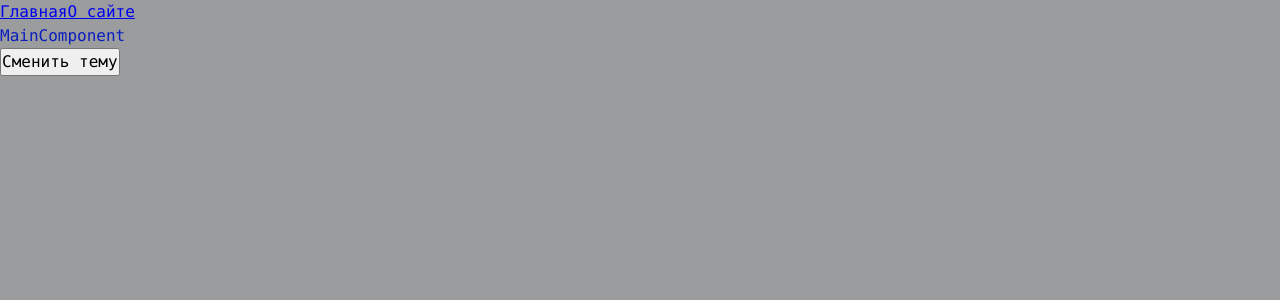
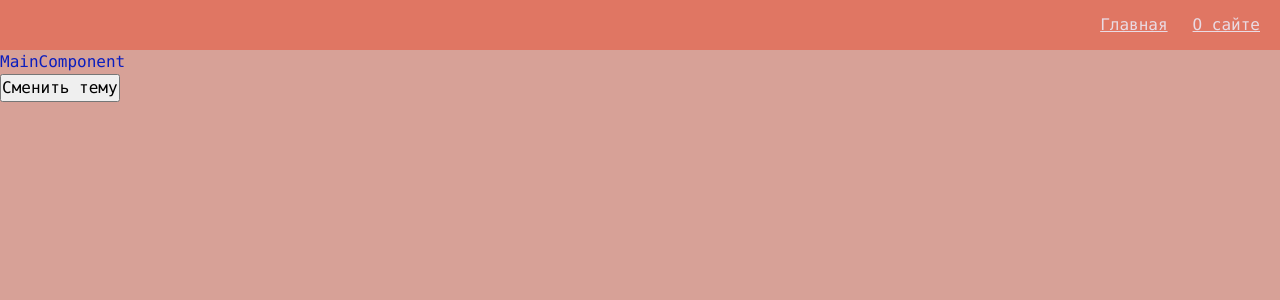
Before and after one commit to Vlad-doc/production-project, a React app: page / in a window 1280 px wide. Shown: the top 300 px of the page. Built offline with nearby package versions, Linux system fonts and the light colour scheme.

Commit message:
12. Navbar, first ui-kit

```diff
--- a/src/app/App.tsx
+++ b/src/app/App.tsx
@@ -1,23 +1,17 @@
-import { Link } from 'react-router-dom';
-
 import { classNames } from 'shared/lib/classNames/classNames';
 import { useTheme } from 'app/providers/ThemeProvider';
 import { AppRouter } from './providers/router';
 
 import './styles/styles.scss';
+import { Navbar } from 'widgets/Navbar';
 
 const App = () => {
     const { theme, toggleTheme } = useTheme();
 
     return (
         <div className={classNames('app', {}, [theme])}>
-            <Link to='/'>
-                Главная
-            </Link>
-            <Link to='/about'>
-                О сайте
-            </Link>
-            <AppRouter/>
+            <Navbar />
+            <AppRouter />
             <button onClick={toggleTheme}>
                 Сменить тему
             </button>
--- a/src/app/styles/themes/dark.scss
+++ b/src/app/styles/themes/dark.scss
@@ -1,6 +1,9 @@
 .app.dark {
-    --bg-color: rgb(11, 29, 190);
+    --bg-color: rgb(22,23,24);
+    --inverted-bg-color: rgb(66,69,74);
 
     --primary-color: rgb(155, 156, 158);
     --secondary-color: rgb(207, 6, 197);
+    --inverted-primary-color: rgb(205, 217, 238);
+    --inverted-secondary-color: rgb(8, 93, 114);
 }
--- a/src/app/styles/themes/light.scss
+++ b/src/app/styles/themes/light.scss
@@ -1,6 +1,9 @@
 .app.light {
-    --bg-color: rgb(155, 156, 158);
+    --bg-color: rgb(215,161,151);
+    --inverted-bg-color: rgb(224, 118, 99);
 
     --primary-color: rgb(11, 29, 190);
     --secondary-color: rgb(8, 93, 114);
+    --inverted-primary-color: rgb(233, 219, 228);
+    --inverted-secondary-color: rgb(207, 6, 197);
 }
--- a/src/app/styles/variables/global.scss
+++ b/src/app/styles/variables/global.scss
@@ -8,4 +8,7 @@
     --font-size-l: 24px;
     --font-line-l: 32px;
     --font-l: var(--font-size-l) / var(--font-line-l) var(--font-family-main);
+
+    // Размеры
+    --navbar-height: 50px;
 }
--- a/src/shared/lib/classNames/classNames.ts
+++ b/src/shared/lib/classNames/classNames.ts
@@ -1,6 +1,6 @@
 type Mods = Record<string, string | boolean>;
 
-export const classNames = (cls: string, mods: Mods, additional: string[]): string => {
+export const classNames = (cls: string, mods?: Mods, additional?: string[]): string => {
     return [
         cls,
         ...additional,
--- /dev/null
+++ b/src/shared/ui/AppLink.module.scss
@@ -0,0 +1,11 @@
+.AppLink {
+    color: var(--primary-color);
+}
+
+.primary {
+    color: var(--primary-color);
+};
+
+.secondary {
+    color: var(--inverted-primary-color)
+};
--- /dev/null
+++ b/src/shared/ui/AppLink.tsx
@@ -0,0 +1,34 @@
+import { FC } from "react";
+import { Link, LinkProps } from "react-router-dom";
+
+import { classNames } from "shared/lib/classNames/classNames";
+
+import cls from "./AppLink.module.scss";
+
+export enum AppLinkTheme {
+    PRIMARY = 'primary',
+    SECONDARY = 'secondary',
+}
+
+interface AppLinkProps extends LinkProps {
+    className?: string;
+    theme?: AppLinkTheme;
+}
+
+export const AppLink: FC<AppLinkProps> = ({
+        to,
+        className,
+        children,
+        theme = AppLinkTheme.PRIMARY,
+        ...otherProps
+    }) => {
+    return (
+        <Link
+            to={to}
+            className={classNames(cls.AppLink, {}, [className, cls[theme]])}
+            { ...otherProps }
+        >
+            {children}
+        </Link>
+    );
+};
--- /dev/null
+++ b/src/widgets/Navbar/index.ts
@@ -0,0 +1 @@
+export { Navbar } from './ui/Navbar';
--- /dev/null
+++ b/src/widgets/Navbar/ui/Navbar.module.scss
@@ -0,0 +1,14 @@
+.navbar {
+    width: 100%;
+    height: var(--navbar-height);
+    background: var(--inverted-bg-color);
+    display: flex;
+    align-items: center;
+    padding: 20px;
+
+    .links {
+        display: flex;
+        gap: 25px;
+        margin-left: auto;
+    }
+}
--- /dev/null
+++ b/src/widgets/Navbar/ui/Navbar.tsx
@@ -0,0 +1,19 @@
+import { classNames } from "shared/lib/classNames/classNames"
+import { AppLink, AppLinkTheme } from "shared/ui/AppLink";
+
+import cls from './Navbar.module.scss'
+
+interface NavbarProps {
+    className?: string;
+}
+
+export const Navbar = ({ className }: NavbarProps) => {
+    return (
+        <div className={classNames(cls.navbar, {}, [className])}>
+            <div className={cls.links}>
+                <AppLink to='/' children='Главная' theme={AppLinkTheme.SECONDARY} />
+                <AppLink to='/about' children='О сайте' theme={AppLinkTheme.SECONDARY} />
+            </div>
+        </div>
+    );
+};
```
